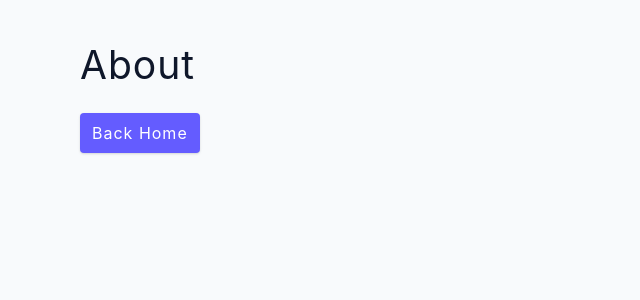
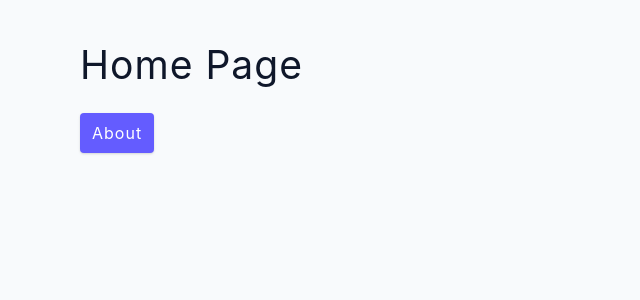
Before and after one commit to 1motiur4/react-router, a React (Create React App) app: page /about in a window 1280 px wide. Shown: the top 300 px of the page, without its empty margins (0-640 px from the left). Built offline with nearby package versions, Linux system fonts and the light colour scheme.

Commit message:
route in route

```diff
--- a/src/App.js
+++ b/src/App.js
@@ -7,13 +7,21 @@ import Error from "./pages/Error";
 function App() {
   return (
     <BrowserRouter>
+      {/* <nav>our navbar</nav> */}
       <Routes>
-        <Route path="/" element={<Home />} />
-        <Route path="/about" element={<About />} />
-        <Route path="/products" element={<Products />} />
-        <Route path="*" element={<Error />} />
+        <Route path="/" element={<Home />}>
+          <Route path="about" element={<About />} />
+          <Route path="products" element={<Products />} />
+          <Route path="*" element={<Error />} />
+        </Route>
+        <Route path="/dashboard" element={<div>dashboard</div>}>
+          <Route path="stats" element={<div>stats!!</div>} />
+          <Route path="nope" element={<div>nope!!</div>} />
+        </Route>
+
       </Routes>
-    </BrowserRouter>
+      {/* <footer>our footer</footer> */}
+    </BrowserRouter >
   )
 }
 
```
